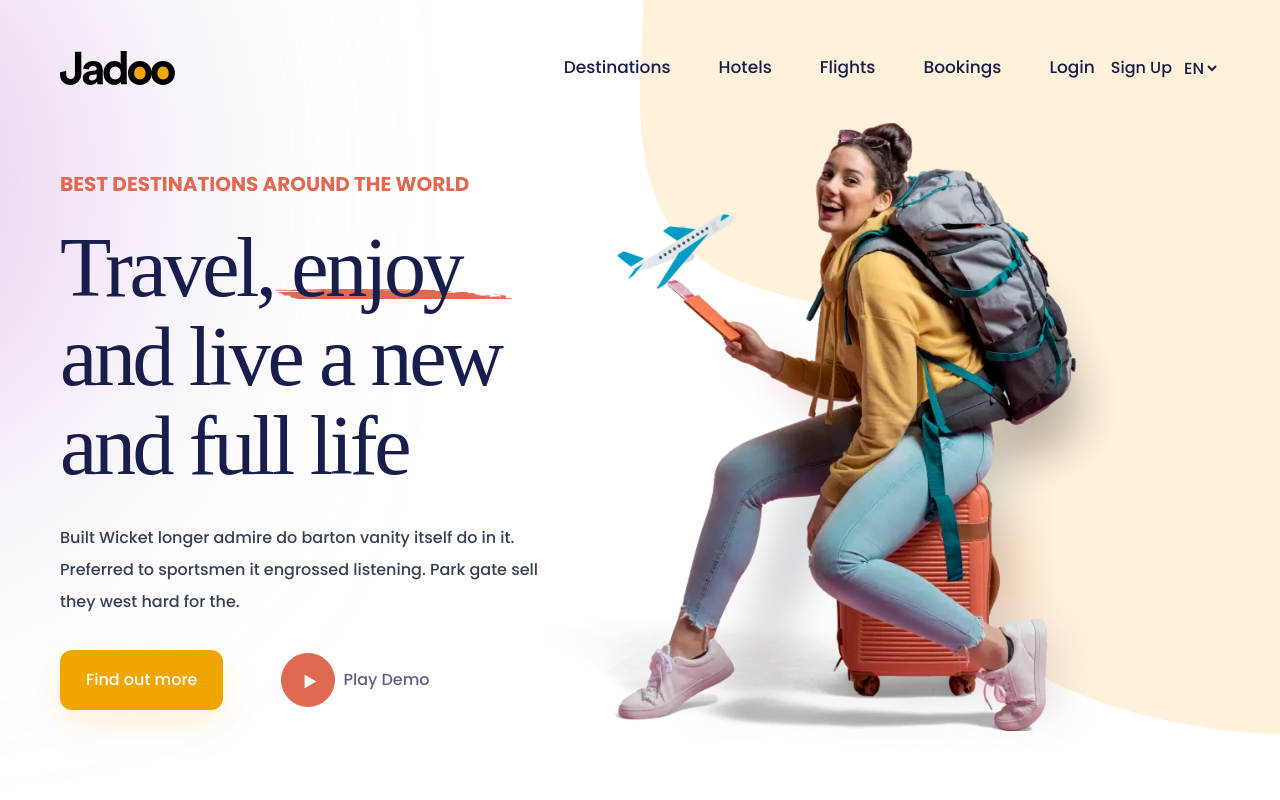
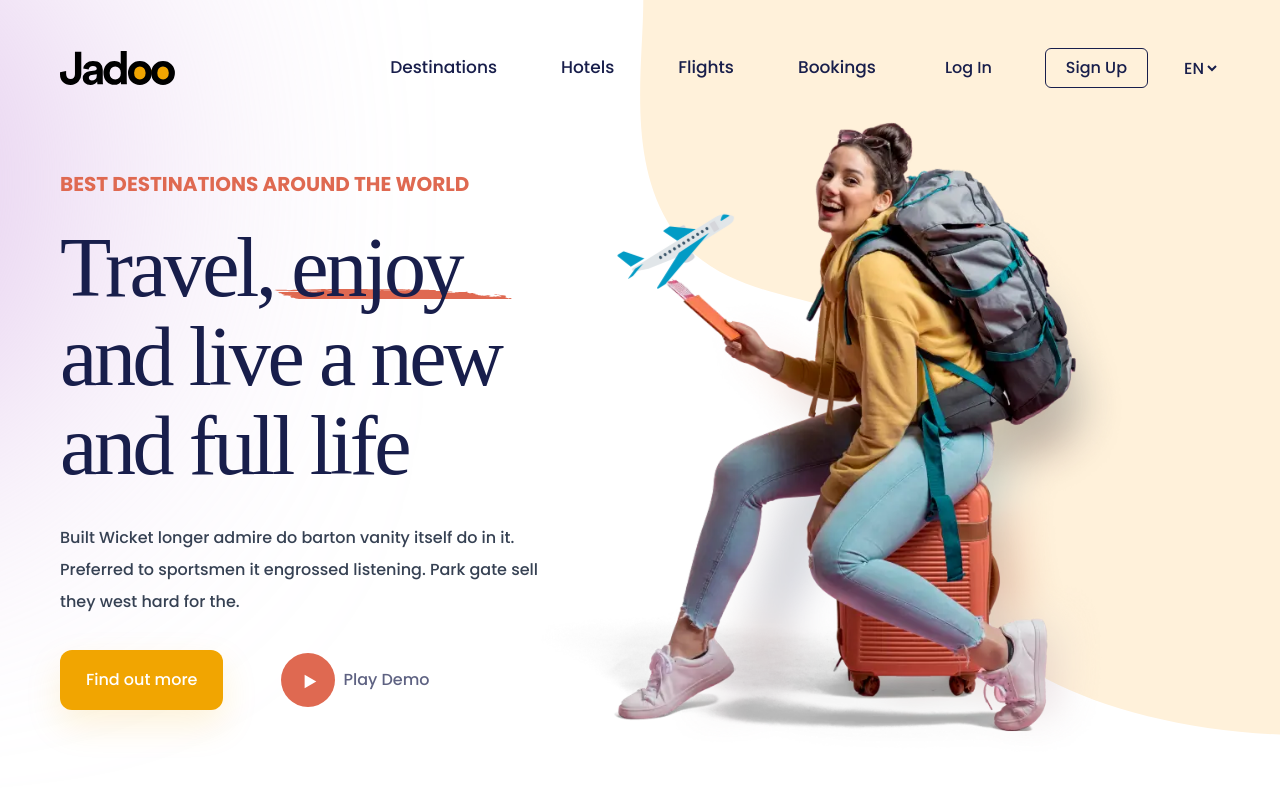
Before and after one commit to late-exairu/Jadoo, a React (Vite) app: page / in a window 1280 px wide. Shown: the top 800 px of the page. Built offline with nearby package versions, Linux system fonts and the light colour scheme; a web font is replaced by a local one.

Commit message:
Header progress

```diff
--- a/src/components/Button.tsx
+++ b/src/components/Button.tsx
@@ -20,13 +20,17 @@ const buttonVariants = cva(
           "bg-yellow hover:bg-yellow/90 text-white shadow-[0px_15px_35px_0px_#F1A50126]",
         secondary:
           "text-text-dark border border-gray-300 bg-white hover:bg-gray-50",
+        login:
+          "hover:border-yellow text-text-dark hover:bg-yellow border border-transparent hover:text-white",
+        signUp:
+          "border-text-dark hover:border-orange text-text-dark hover:bg-orange border hover:text-white",
         outline:
-          "border-orange text-orange hover:bg-orange border hover:text-white",
+          "border-text-dark hover:border-orange text-text-dark hover:bg-orange border hover:text-white",
         ghost: "text-text hover:bg-gray-100",
         link: "text-orange underline-offset-4 hover:underline",
       },
       size: {
-        sm: "h-[30px] rounded-md px-2 md:h-[40px] md:rounded-lg md:px-4",
+        sm: "h-[30px] rounded-sm px-3 md:h-[40px] md:rounded-md md:px-5",
         md: "h-[50px] rounded-lg px-4 py-2 md:h-[60px] md:rounded-[12px] md:px-[26px]",
       },
     },
--- a/src/components/Header.tsx
+++ b/src/components/Header.tsx
@@ -1,43 +1,37 @@
 import Logo from "@/components/Logo";
 import Container from "@/components/Container";
-import { useNavigation } from "@/hooks/useData";
+import MenuMobile from "@/components/MenuMobile";
+import useMediaQuery from "../hooks/useMediaQuery";
+import MenuDesktop from "./MenuDesktop";
+import { useEffect, useState } from "react";
 
 export default function Header() {
-  const navigation = useNavigation();
+  const [isHeaderSticky, setIsHeaderSticky] = useState(false);
+
+  useEffect(() => {
+    window.addEventListener("scroll", checkSticky);
+    return () => {
+      window.removeEventListener("scroll", checkSticky);
+    };
+  }, []);
+
+  function checkSticky() {
+    const scrollTop = window.scrollY;
+    if (scrollTop >= 1) {
+      setIsHeaderSticky(true);
+    } else {
+      setIsHeaderSticky(false);
+    }
+  }
+
   return (
-    <header className="fixed left-0 top-0 z-50 flex w-full py-12">
-      <Container className="flex items-center justify-between">
-        <Logo className="my-[3px] h-[34px] w-[115px]" />
+    <header
+      className={`fixed left-0 top-0 z-50 flex w-full ${isHeaderSticky ? "bg-white py-4 shadow-md lg:py-6" : "bg-transparent py-8 lg:py-12"} transition-all duration-300 ease-in-out`}
+    >
+      <Container className="relative flex items-center justify-between">
+        <Logo className="my-[3px] flex h-[34px] min-w-[115px]" />
 
-        <div className="flex">
-          <nav>
-            <ul className="flex gap-8 text-[17px] font-medium">
-              {navigation.main.map(item => (
-                <li key={item.id}>
-                  <a
-                    href={item.href}
-                    className="text-text-dark hover:text-orange flex h-10 items-center px-2 leading-tight transition-colors"
-                  >
-                    {item.label}
-                  </a>
-                </li>
-              ))}
-            </ul>
-          </nav>
-          <a
-            href=""
-            className="text-text-dark hover:text-orange flex h-10 items-center px-2 transition-colors"
-          >
-            {navigation.buttons.signUp}
-          </a>
-          <select name="language" id="">
-            {navigation.languages.map(option => (
-              <option key={option.value} value={option.value}>
-                {option.label}
-              </option>
-            ))}
-          </select>
-        </div>
+        {useMediaQuery("(width < 1024px)") ? <MenuMobile /> : <MenuDesktop />}
       </Container>
     </header>
   );
--- a/src/components/Hero.tsx
+++ b/src/components/Hero.tsx
@@ -11,7 +11,7 @@ export default function Hero() {
       <div className="absolute left-[-420px] top-[-60px] size-[480px] rounded-full bg-[#D5AEE4] blur-[150px]" />
       <Container className="relative mt-10 flex min-h-svh items-center py-20">
         <div className="absolute -top-10 left-1/2 h-[736px] w-[1327px] bg-[url('/cloud.svg')] bg-no-repeat" />
-        <div className="relative z-10 mx-auto max-w-[380px] text-center md:m-0 md:max-w-[420px] md:text-left lg:max-w-[480px] xl:max-w-[560px]">
+        <div className="relative z-20 mx-auto max-w-[380px] text-center md:m-0 md:max-w-[420px] md:text-left lg:max-w-[480px] xl:max-w-[560px]">
           <h1 className="text-orange mb-6 text-sm font-bold uppercase md:text-[20px]">
             {hero.title}
           </h1>
@@ -42,7 +42,7 @@ export default function Hero() {
               className="left-1/6 top-1/15 animate-float absolute will-change-transform"
             />
             <img
-              className="absolute top-1/2 z-10 translate-y-[-50%]"
+              className="pointer-events-none absolute top-1/2 z-10 translate-y-[-50%]"
               src="/traveler.webp"
               alt="Traveler Illustration"
             />
--- /dev/null
+++ b/src/components/MenuDesktop.tsx
@@ -0,0 +1,56 @@
+import { useNavigation } from "@/hooks/useData";
+import Button from "@/components/Button";
+
+export default function MenuDesktop() {
+  const navigation = useNavigation();
+  return (
+    <>
+      <div className="gap-4 lg:flex xl:gap-8">
+        <nav>
+          <ul className="flex gap-4 text-[17px] font-medium xl:gap-8">
+            {navigation.main.map(item => (
+              <li key={item.id}>
+                <a
+                  href={item.href}
+                  className="text-text-dark hover:text-orange flex h-10 items-center px-3 leading-tight transition-colors md:rounded-md md:px-4"
+                >
+                  {item.label}
+                </a>
+              </li>
+            ))}
+          </ul>
+        </nav>
+
+        {navigation.buttons.login && (
+          <Button
+            className=""
+            variant="login"
+            size="sm"
+            href={navigation.buttons.login.href}
+          >
+            {navigation.buttons.login.text}
+          </Button>
+        )}
+
+        {navigation.buttons.signUp && (
+          <Button
+            className=""
+            variant="signUp"
+            size="sm"
+            href={navigation.buttons.signUp.href}
+          >
+            {navigation.buttons.signUp.text}
+          </Button>
+        )}
+
+        <select name="language" className="" id="">
+          {navigation.languages.map(option => (
+            <option key={option.value} value={option.value}>
+              {option.label}
+            </option>
+          ))}
+        </select>
+      </div>
+    </>
+  );
+}
--- /dev/null
+++ b/src/components/MenuMobile.tsx
@@ -0,0 +1,89 @@
+import { useNavigation } from "@/hooks/useData";
+import Button from "@/components/Button";
+import { useState } from "react";
+
+export default function MenuMobile() {
+  const [isMobileMenuOpen, setIsMobileMenuOpen] = useState(false);
+  const navigation = useNavigation();
+
+  const handleToggleMenu = () => {
+    setIsMobileMenuOpen(!isMobileMenuOpen);
+  };
+  const defaultStyles = `h-0.5 w-5 my-[2px] rounded-full transition ease transform duration-200 bg-orange`;
+
+  return (
+    <>
+      <button
+        className="border-orange outline-offset-3 group absolute right-5 top-0 z-40 flex size-10 shrink-0 flex-col items-center justify-center rounded border-2 bg-transparent"
+        onClick={handleToggleMenu}
+      >
+        <div
+          className={`${defaultStyles} ${
+            isMobileMenuOpen ? "translate-y-1.5 rotate-45" : null
+          }`}
+        />
+        <div
+          className={`${defaultStyles} ${
+            isMobileMenuOpen ? "opacity-0" : null
+          }`}
+        />
+        <div
+          className={`${defaultStyles} ${
+            isMobileMenuOpen ? "-translate-y-1.5 -rotate-45" : null
+          }`}
+        />
+      </button>
+
+      <div
+        className={`py-26 fixed inset-0 z-30 flex h-svh w-full flex-col items-center justify-center gap-4 bg-white text-lg transition-opacity duration-300 ease-in-out lg:hidden ${
+          isMobileMenuOpen ? "animate-fade-in" : "animate-fade-out"
+        }`}
+      >
+        <nav>
+          <ul className="flex flex-col gap-4 font-medium xl:gap-8">
+            {navigation.main.map(item => (
+              <li key={item.id}>
+                <a
+                  href={item.href}
+                  className="text-text-dark hover:text-orange flex h-10 items-center justify-center px-3 leading-tight transition-colors md:rounded-md md:px-4"
+                >
+                  {item.label}
+                </a>
+              </li>
+            ))}
+          </ul>
+        </nav>
+
+        {navigation.buttons.login && (
+          <Button
+            className=""
+            variant="login"
+            size="md"
+            href={navigation.buttons.login.href}
+          >
+            {navigation.buttons.login.text}
+          </Button>
+        )}
+
+        {navigation.buttons.signUp && (
+          <Button
+            className=""
+            variant="signUp"
+            size="md"
+            href={navigation.buttons.signUp.href}
+          >
+            {navigation.buttons.signUp.text}
+          </Button>
+        )}
+
+        <select name="language" className="" id="">
+          {navigation.languages.map(option => (
+            <option key={option.value} value={option.value}>
+              {option.label}
+            </option>
+          ))}
+        </select>
+      </div>
+    </>
+  );
+}
--- a/src/data.json
+++ b/src/data.json
@@ -27,11 +27,6 @@
         "id": 4,
         "label": "Bookings",
         "href": "/bookings"
-      },
-      {
-        "id": 5,
-        "label": "Login",
-        "href": "/login"
       }
     ],
     "languages": [
@@ -49,9 +44,14 @@
       }
     ],
     "buttons": {
-      "signUp": "Sign Up",
-      "getStarted": "Get Started",
-      "learnMore": "Learn More"
+      "login": {
+        "text": "Log In",
+        "href": "/login"
+      },
+      "signUp": {
+        "text": "Sign Up",
+        "href": "/sign-up"
+      }
     }
   },
   "hero": {
--- /dev/null
+++ b/src/hooks/useMediaQuery.tsx
@@ -0,0 +1,19 @@
+import { useState, useEffect } from "react";
+
+const useMediaQuery = (query: string) => {
+  const [matches, setMatches] = useState(false);
+
+  useEffect(() => {
+    const media = window.matchMedia(query);
+    if (media.matches !== matches) {
+      setMatches(media.matches);
+    }
+    const listener = () => setMatches(media.matches);
+    window.addEventListener("resize", listener);
+    return () => window.removeEventListener("resize", listener);
+  }, [matches, query]);
+
+  return matches;
+};
+
+export default useMediaQuery;
--- a/src/style.css
+++ b/src/style.css
@@ -21,6 +21,30 @@
   --breakpoint-lg: 64rem; /* 1024px */
   --breakpoint-xl: 80rem; /* 1280px */
   --breakpoint-2xl: 96rem; /* 1536px */
+
+  --animate-fade-in: fade-in 0.2s ease-in-out forwards;
+  --animate-fade-out: fade-out 0.2s ease-in-out forwards;
+
+  @keyframes fade-in {
+    0% {
+      visibility: hidden;
+      opacity: 0;
+    }
+    100% {
+      visibility: visible;
+      opacity: 1;
+    }
+  }
+  @keyframes fade-out {
+    0% {
+      visibility: visible;
+      opacity: 1;
+    }
+    100% {
+      visibility: hidden;
+      opacity: 0;
+    }
+  }
 }
 
 @utility container {
@@ -61,7 +85,6 @@
 
 a {
   text-decoration: none;
-  transition: color 0.2s ease-in-out;
 }
 
 body {
@@ -71,25 +94,7 @@ body {
   min-height: 100vh;
 }
 
-button {
-  border-radius: 8px;
-  border: 1px solid transparent;
-  padding: 0.6em 1.2em;
-  font-size: 1em;
-  font-weight: 500;
-  font-family: inherit;
-  background-color: #1a1a1a;
-  cursor: pointer;
-  transition: border-color 0.25s;
-}
-button:hover {
-  border-color: #646cff;
-}
 button:focus,
 button:focus-visible {
   outline: 4px auto -webkit-focus-ring-color;
 }
-
-button {
-  background-color: #f9f9f9;
-}
```
